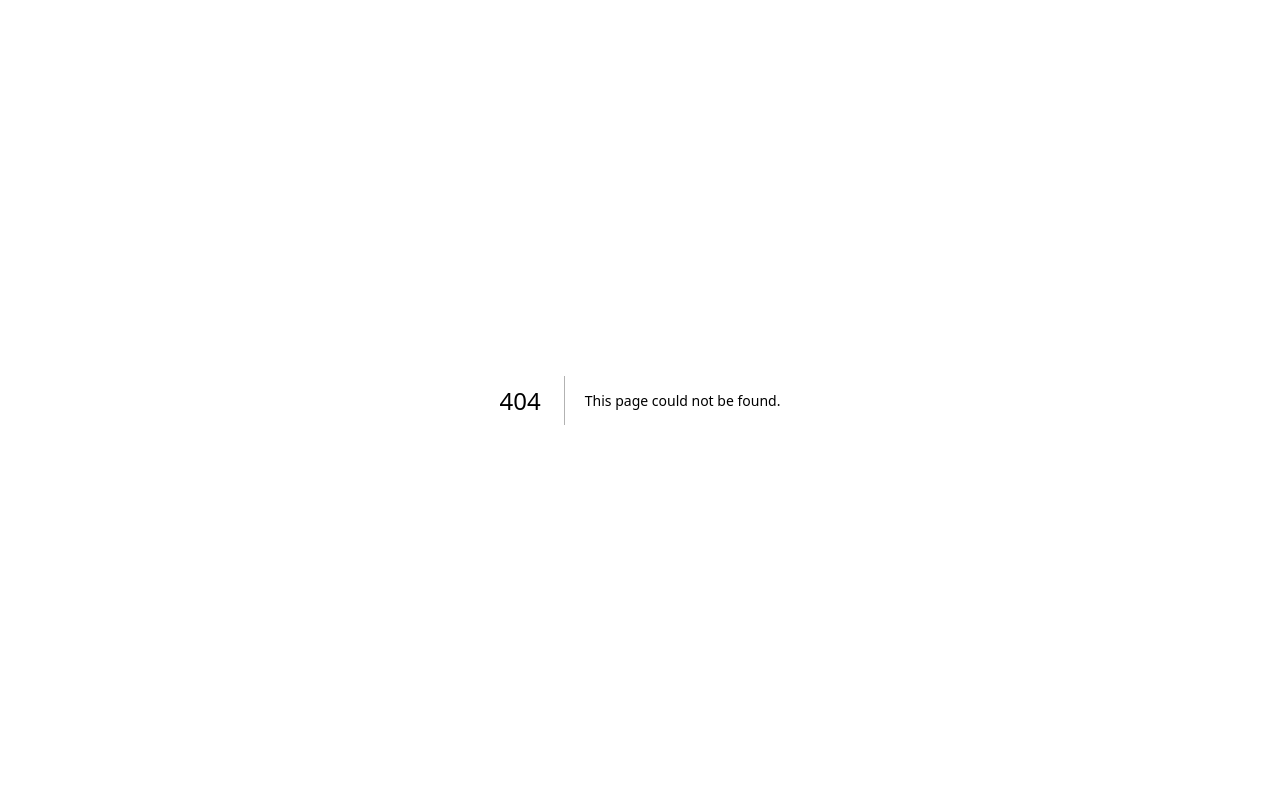
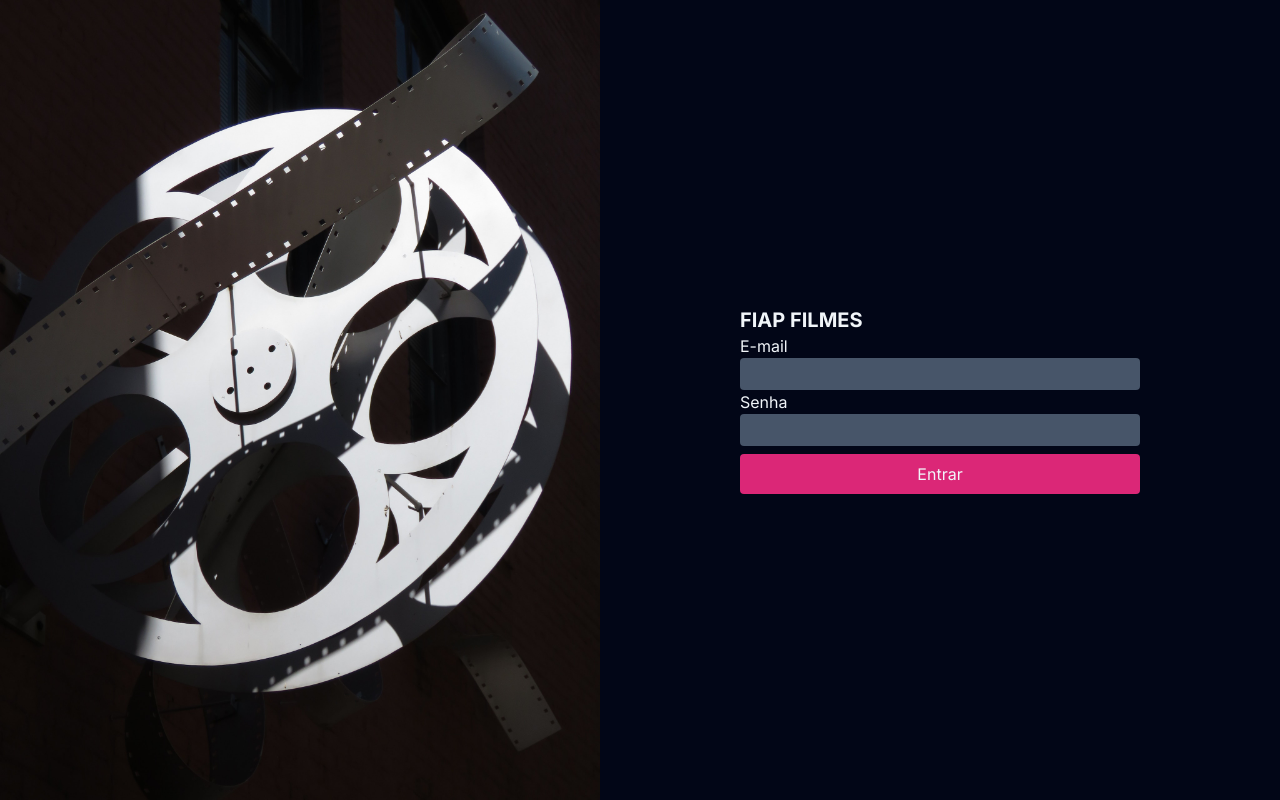
Before and after one commit to Valbs30/Fiap_Filmes, a Next.js app: page /login in a window 1280 px wide. Before the commit this address had no page. Built offline with nearby package versions, Linux system fonts and the light colour scheme.

Commit message:
version1.4

```diff
--- a/package.json
+++ b/package.json
@@ -15,6 +15,7 @@
     "postcss": "8.4.27",
     "react": "18.2.0",
     "react-dom": "18.2.0",
+    "react-hot-toast": "^2.4.1",
     "tailwindcss": "3.3.3"
   }
 }
--- a/src/app/layout.js
+++ b/src/app/layout.js
@@ -1,3 +1,4 @@
+import { Toaster } from 'react-hot-toast'
 import './globals.css'
 import { Inter } from 'next/font/google'
 
@@ -11,7 +12,10 @@
 export default function RootLayout({ children }) {
   return (
     <html lang="en">
-      <body className={inter.className}>{children}</body>
+      <body className={inter.className}>
+        {children}
+        <Toaster position='bottom-right'/>
+      </body>
     </html>
   )
 }
--- /dev/null
+++ b/src/app/login/page.jsx
@@ -0,0 +1,60 @@
+"use client"
+
+import Image from "next/image"
+import loginimage from "@/images/login.jpg"
+import { useState } from "react"
+import { useRouter } from "next/navigation"
+import { toast } from "react-hot-toast"
+
+export default function Login(){
+    const [email, setEmail] = useState("")
+    const [senha, setSenha] = useState("")
+    const { push } = useRouter()
+
+    function login(e){
+        e.preventDefault()
+        if (email === "lucasvalbusa30@gmail.com" && senha === "senha123"){
+            push("/")
+        }else{
+            toast.error("Credenciais Inválidas", {
+                style: {
+                    backgroundColor: "#0f1638",
+                    color: "#FFF"
+                }
+            })
+        }
+    }
+
+    return (
+        <div className="flex h-screen">
+            <aside className="hidden md:flex">
+                <Image className="h-full w-full object-cover" src={loginimage} alt=""/>
+            </aside>
+
+            <main className="container m-auto max-w-md p-6">
+                <h1 className="text-xl font-bold uppercase">Fiap Filmes</h1>
+                <form onSubmit={login} className="flex flex-col">
+                    <label htmlFor="email">E-mail</label>
+                    <input
+                    className="bg-slate-600 p-1 rounded"
+                    type="email"
+                    id="email"
+                    value={email}
+                    onChange={e => setEmail(e.target.value)}
+                    />
+
+                    <label htmlFor="senha">Senha</label>
+                    <input
+                    className="bg-slate-600 p-1 rounded"
+                    type="password"
+                    id="senha"
+                    value={senha}
+                    onChange={e => setSenha(e.target.value)}
+                    />
+
+                    <button className="bg-pink-600 p-2 mt-2 rounded">Entrar</button>
+                </form>
+            </main>
+        </div>
+    )
+}
```
Also changed, not shown: src/images/login.jpg (added), 1 other file (tests, documents, lock files or other folders).
